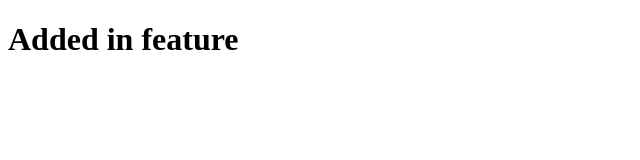
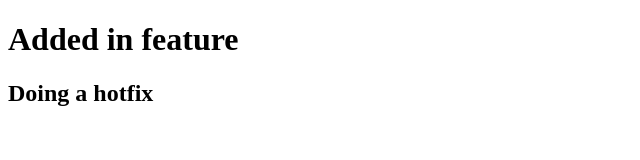
Before and after one commit to bhagesh-github/git-demo, a plain HTML site: page index.html in a window 1280 px wide. Shown: the whole page, without its empty margins (0-640 px from the left). Drawn offline with Linux system fonts and the light colour scheme.

Commit message:
done hotfix

```diff
--- a/index.html
+++ b/index.html
@@ -5,5 +5,6 @@
 </head>
 <body>
 <h1>Added in feature</h1>
+<h2>Doing a hotfix</h2>
 </body>
 </html>
```
